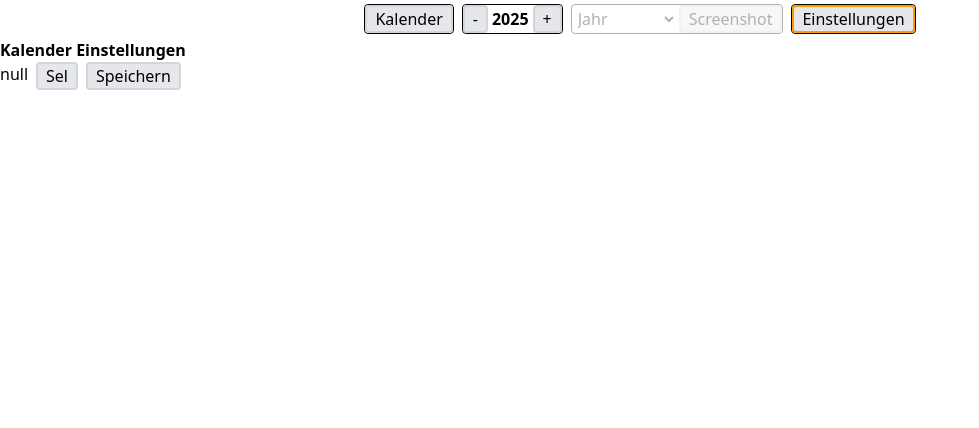
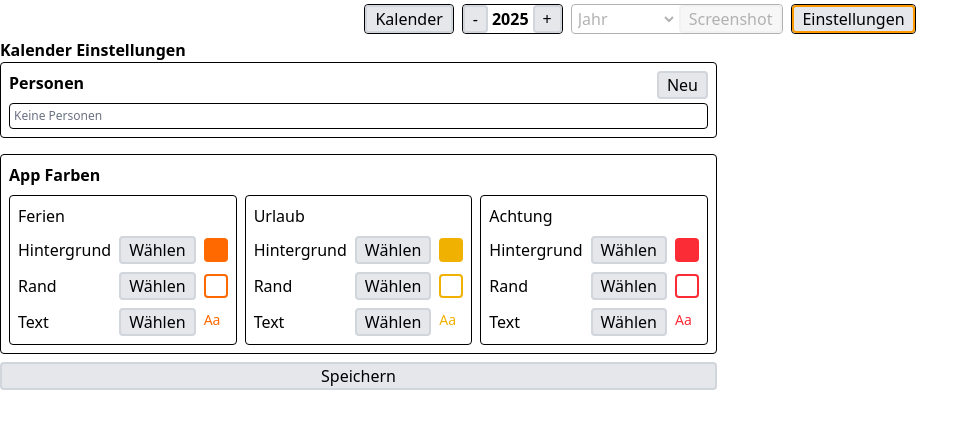
Before and after one commit to fchristian1/calendar, a React (Vite) app: page / in a window 1280 px wide. Both pictures are taken after a click on the button "Einstellungen". Shown: the top 428 px of the page, without its empty margins (0-979 px from the left). Built offline with nearby package versions, Linux system fonts and the light colour scheme.

Commit message:
20250825-092858

```diff
--- a/index.html
+++ b/index.html
@@ -9,17 +9,5 @@
   <body id="root" class="flex flex-col h-screen">
     <script type="module" src="/src/main.jsx"></script>
   </body>
-  <script>
-    function takeshot() {
-      let div = document.getElementById("calendar");
 
-      // Use the html2canvas
-      // function to take a screenshot
-      // and append it
-      // to the output div
-      html2canvas(div).then(function (canvas) {
-        document.getElementById("output").appendChild(canvas);
-      });
-    }
-  </script>
 </html>
--- a/src/Calendar/Calendar.jsx
+++ b/src/Calendar/Calendar.jsx
@@ -219,28 +219,157 @@ export function CalendarSettings({ colors, setColors, state, setState }) {
   const [selectedColor, setSelectedColor] = useState(null);
   const [colorSelector, showColorSelector] = useColorSelector();
 
+  // persons management
+  const [showNewPerson, setShowNewPerson] = useState(false);
+  const persons = (state?.DATA?.persons) || [];
+  const [editIndex, setEditIndex] = useState(-1);
+  const [personName, setPersonName] = useState("");
+  const [personColor, setPersonColor] = useState("");
+
   const handleClickShowSelector = async () => {
-    // pass numeric coordinates (px will be appended in the selector)
     const result = await showColorSelector({ top: 100, left: 100, selectedColor });
     setSelectedColor(result);
   };
+
+  const startEdit = (i) => {
+    const p = persons[i];
+    setShowNewPerson(true);
+    setEditIndex(i);
+    setPersonName(p?.name || "");
+    setPersonColor(p?.color || "");
+  };
+
+  const clearForm = () => {
+    setShowNewPerson(false);
+    setEditIndex(-1);
+    setPersonName("");
+    setPersonColor("");
+
+  };
+
+  const savePerson = () => {
+    const newPerson = { name: personName, color: personColor };
+    const newPersons = [...persons];
+    if (editIndex >= 0 && editIndex < newPersons.length) newPersons[editIndex] = newPerson;
+    else newPersons.push(newPerson);
+    setState((s) => ({ ...s, DATA: { ...s.DATA, persons: newPersons } }));
+    clearForm();
+  };
+
+  const deletePerson = (i) => {
+    const newPersons = persons.filter((_, idx) => idx !== i);
+    setState((s) => ({ ...s, DATA: { ...s.DATA, persons: newPersons } }));
+    clearForm();
+  };
+
   return (
     <>
       <div>
         <h2 className="font-bold">Kalender Einstellungen</h2>
-        <div className="flex gap-2">
-          <div className="h-4 aspect-square text-nowrap">{selectedColor ?? "null"}</div>
-          <button onClick={handleClickShowSelector}>Sel</button>
+        <div className="flex flex-col gap-2">
+          <div className="p-2 border rounded">
+            <div className="flex justify-between">
+              <h3 className="font-semibold">Personen</h3>
+              <button onClick={() => setShowNewPerson(true)}>Neu</button>
+            </div>
+            {showNewPerson && <div className="flex flex-col items-center gap-2 bg-green-100 mt-1 p-1 border rounded">
+              <div>
+                <input className="bg-white p-1 border rounded" placeholder="Name" value={personName} onChange={(e) => setPersonName(e.target.value)} />
+                <input disabled className="bg-white" placeholder="Auswählen -->" value={personColor} onChange={(e) => setPersonColor(e.target.value)} />
+                <button onClick={async () => {
+                  const res = await showColorSelector({ top: 100, left: 100, selectedColor: personColor });
+                  if (res) setPersonColor(res);
+                }}>Farbe</button>
+              </div>
+              <div className="flex flex-row gap-2">
+                <button onClick={savePerson}>{editIndex >= 0 ? 'Update' : 'Neu'}</button>
+                <button onClick={clearForm}>Abbrechen</button>
+              </div>
+            </div>}
+            <div className="mt-1 p-1 border rounded">
+              {persons.length === 0 && <div className="text-gray-500 text-xs">Keine Personen</div>}
+              {persons.map((p, i) => (
+                <div key={i} className="flex items-center gap-2 py-1 border-b">
+                  <div className="flex-1">{p.name} <span className="text-gray-500 text-xs">{p.color}</span></div>
+                  <button onClick={() => startEdit(i)}>Edit</button>
+                  <button onClick={() => deletePerson(i)}>Löschen</button>
+                </div>
+              ))}
+            </div>
+          </div>
+          <div className="mt-2 p-2 border rounded">
+            <h3 className="font-semibold">App Farben</h3>
+            <div className="gap-2 grid grid-cols-3 mt-2">
+              {[
+                { id: 'holiday', label: 'Ferien' },
+                { id: 'vacation', label: 'Urlaub' },
+                { id: 'attention', label: 'Achtung' },
+              ].map((grp) => (
+                <div key={grp.id} className="p-2 border rounded">
+                  <div className="font-medium">{grp.label}</div>
+                  <div className="flex flex-col gap-2 mt-2">
+                    <div className="flex items-center gap-2">
+                      <div className="flex-1">Hintergrund</div>
+                      <button
+                        onClick={async () => {
+                          const res = await showColorSelector({ top: 100, left: 100, selectedColor: colors[`${grp.id}Bg`] });
+                          if (res) setColors((c) => ({ ...c, [`${grp.id}Bg`]: `bg-${res}` }));
+                        }}
+                      >
+                        Wählen
+                      </button>
+                      <div title={colors[`${grp.id}Bg`]} className={`w-6 h-6 rounded ${colors[`${grp.id}Bg`]}`}></div>
+                    </div>
+                    <div className="flex items-center gap-2">
+                      <div className="flex-1">Rand</div>
+                      <button
+                        onClick={async () => {
+                          const res = await showColorSelector({ top: 100, left: 100, selectedColor: colors[`${grp.id}Border`] });
+                          if (res) setColors((c) => ({ ...c, [`${grp.id}Border`]: `border-${res}` }));
+                        }}
+                      >
+                        Wählen
+                      </button>
+                      <div title={colors[`${grp.id}Border`]} className={`w-6 h-6 rounded border-2 ${colors[`${grp.id}Border`]}`}></div>
+                    </div>
+                    <div className="flex items-center gap-2">
+                      <div className="flex-1">Text</div>
+                      <button
+                        onClick={async () => {
+                          const res = await showColorSelector({ top: 100, left: 100, selectedColor: colors[`${grp.id}Text`] });
+                          if (res) setColors((c) => ({ ...c, [`${grp.id}Text`]: `text-${res}` }));
+                        }}
+                      >
+                        Wählen
+                      </button>
+                      <div title={colors[`${grp.id}Text`]} className={`${colors[`${grp.id}Text`]} h-6 w-6 text-sm`}>Aa</div>
+                    </div>
+                  </div>
+                </div>
+              ))}
+            </div>
+          </div>
           <button
             onClick={async () => {
-              // save current settings and data to disk via preload API
+              const payload = { state, colors };
               if (window?.api?.saveData) {
-                const payload = { state, colors };
                 const res = await window.api.saveData(payload);
                 if (!res || !res.ok) alert('Speichern fehlgeschlagen: ' + (res?.error || 'unknown'));
                 else alert('Einstellungen gespeichert');
-              } else {
-                alert('Save API nicht verfügbar');
+                return;
+              }
+              try {
+                localStorage.setItem('247calender_data', JSON.stringify(payload));
+                // const blob = new Blob([JSON.stringify(payload, null, 2)], { type: 'application/json' });
+                // const url = URL.createObjectURL(blob);
+                // const a = document.createElement('a');
+                // a.href = url;
+                // a.download = '247calender_data.json';
+                // a.click();
+                // URL.revokeObjectURL(url);
+                // alert('Einstellungen lokal gespeichert (localStorage) und JSON-Download erstellt');
+              } catch (e) {
+                alert('Speichern nicht möglich: ' + e.message);
               }
             }}
           >
@@ -295,7 +424,8 @@ export function ColorSelector({ top = 0, left = 0, selectedColor, onResolve }) {
       <div className="grid grid-rows-10">
         {getTailwindColors().gradations.map((g) => {
           return (
-            <div key={g} className="grid grid-cols-22">
+            <div key={g} className="items-center grid grid-cols-23">
+              <div>{g}</div>
               {getTailwindColors().colors.map((colorData) => {
                 return (
                   <div
@@ -303,6 +433,7 @@ export function ColorSelector({ top = 0, left = 0, selectedColor, onResolve }) {
                       onResolve(`${colorData.name}-${g}`);
                     }}
                     key={colorData.name}
+                    title={colorData.de + " (" + colorData.name + ")"}
                     className={`cursor-pointer h-4 w-4 border bg-${colorData.name}-${g}`}
                   ></div>
                 );
@@ -353,6 +484,7 @@ export default function Calendar() {
         { year: 2025, month: 2, day: 1, color: "bg-blue-300", name: "Dennis", special: true },
         { year: 2025, month: 2, day: 2, color: "bg-green-300", name: "Christian", special: false },
       ],
+      persons: [],
     },
   });
   const [colors, setColors] = useState({
@@ -371,15 +503,28 @@ export default function Calendar() {
   useEffect(() => {
     const tryLoad = async () => {
       try {
+        // prefer Electron preload API
         if (window?.api?.loadData) {
           const data = await window.api.loadData();
           if (data && !data.__error) {
             if (data.state) setState((s) => ({ ...s, ...data.state }));
             if (data.colors) setColors((c) => ({ ...c, ...data.colors }));
+            return;
           }
         }
+        // fallback: try localStorage (useful in browser / dev)
+        try {
+          const raw = localStorage.getItem('247calender_data');
+          if (raw) {
+            const data = JSON.parse(raw);
+            if (data.state) setState((s) => ({ ...s, ...data.state }));
+            if (data.colors) setColors((c) => ({ ...c, ...data.colors }));
+          }
+        } catch (e) {
+          // ignore parse errors
+        }
       } catch (e) {
-        // ignore
+        // ignore errors
       }
     };
     tryLoad();
--- a/tailwind.config.js
+++ b/tailwind.config.js
@@ -2,7 +2,6 @@
 import { getTailwindColors } from "./src/Calendar/dates.js";
 
 function buildSafelist() {
-  console.log("test");
   const { tags, gradations, colors } = getTailwindColors();
 
   const shades = colors.filter(
--- a/vite.config.js
+++ b/vite.config.js
@@ -5,5 +5,8 @@ import react from '@vitejs/plugin-react'
 // https://vite.dev/config/
 export default defineConfig({
   base: "./",
+  server: {
+    port: 3000
+  },
   plugins: [tailwindcss(), react()],
 })
```
